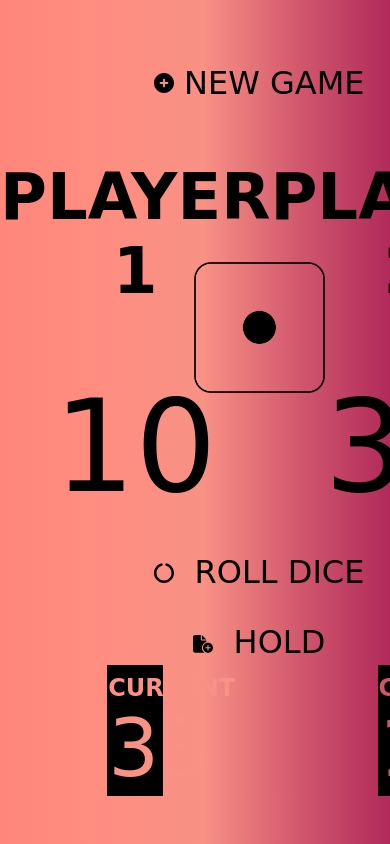
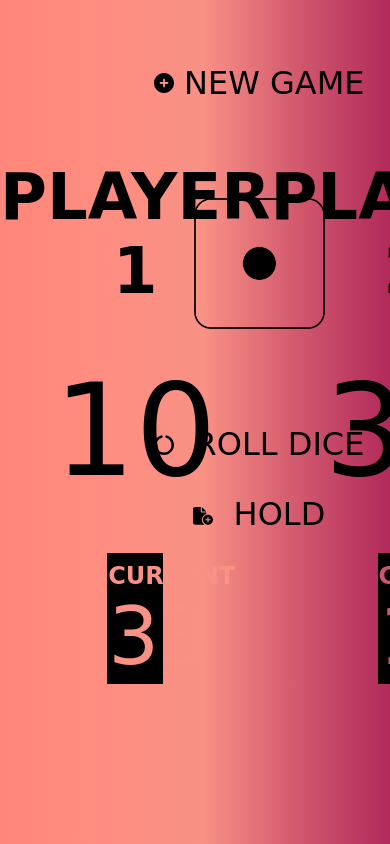
Before and after one commit to gaetankaler/Dice, a plain HTML site: page index.html in a window 390 px wide. Shown: the top 844 px of the page. Drawn offline with Linux system fonts and the light colour scheme; a web font is replaced by a local one.

Commit message:
début responsive

```diff
--- a/style.css
+++ b/style.css
@@ -31,7 +31,7 @@ body {
 }
 h1 {
   font-size: 4rem;
-  margin: 10rem 0 4rem 0;
+  margin: 10rem 0 3rem 0;
   padding-bottom: rem;
 }
 .left {
@@ -59,7 +59,7 @@ h1 {
   border: 1px dashed black;
   width: 20%;
   background-color: black;
-  margin-top: 9rem;
+  margin-top: 3rem;
 }
 .score-save1,
 .score-save2 {
@@ -71,10 +71,10 @@ h2 {
 .new-game {
   display: flex;
   flex-direction: row;
-  margin: 4rem 0 10rem 0;
+  margin: 4rem 0 6rem 0;
 }
 .roll {
-  margin: 10rem 0 2rem 0;
+  margin: 6rem 0 2rem 0;
 }
 .roll,
 .hold,
```
